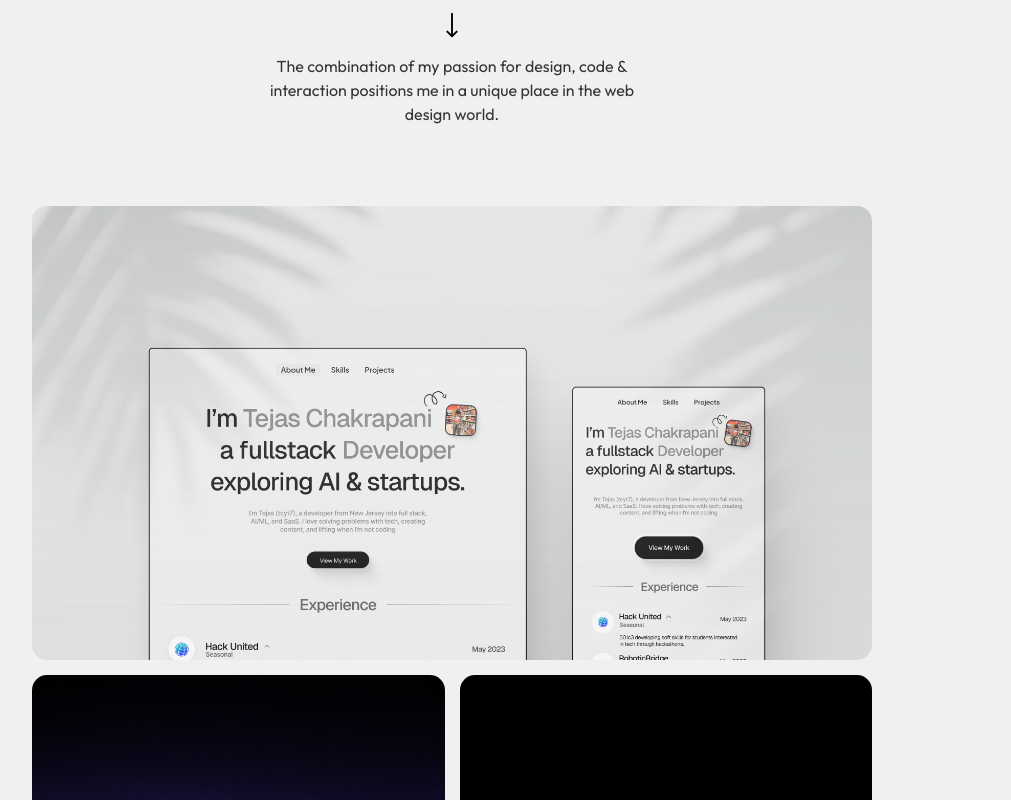
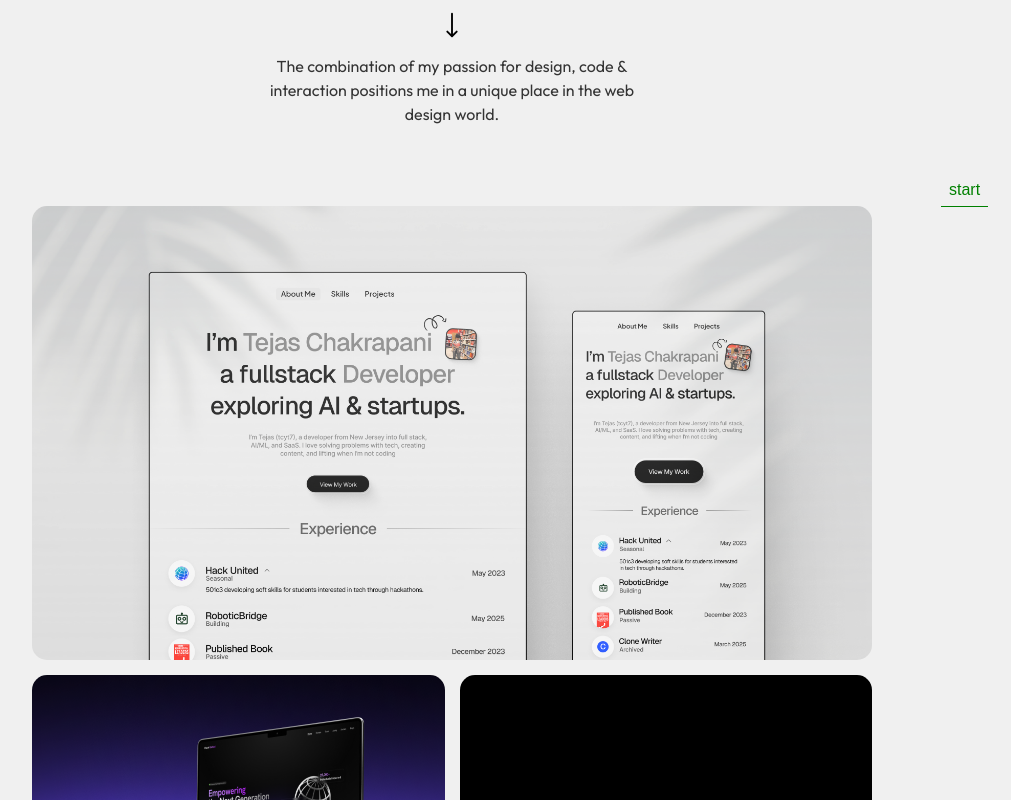
Before and after one commit to Prashantww/Portfolio, a React (Vite) app: page / in a window 1280 px wide. Shown: the part 1080-1880 px from the top of the page, without its empty margins (188-1199 px from the left). Built offline with nearby package versions, Linux system fonts and the light colour scheme.

Commit message:
Added project preview for readme file and done some grid gallery work

```diff
--- a/src/Components/GridGallery/GridGallery.jsx
+++ b/src/Components/GridGallery/GridGallery.jsx
@@ -1,9 +1,30 @@
 import React from "react";
+import { useRef } from "react";
 import styles from "./GridGallery.module.css";
+import gsap from "gsap";
+import { useGSAP } from "@gsap/react";
+import { ScrollTrigger } from "gsap/ScrollTrigger";
+
+gsap.registerPlugin(ScrollTrigger);
 
 const GridGallery = () => {
+  const gridContainerRef = useRef(null);
+
+  useGSAP(() => {
+    gsap.to(gridContainerRef.current.querySelectorAll("img"), {
+      y: 70,
+      scrollTrigger: {
+        trigger: gridContainerRef.current,
+        start: "top bottom",
+        end: "bottom top",
+        markers: true,
+        scrub: true,
+      },
+    });
+  });
+
   return (
-    <div className={styles.gridContainer}>
+    <div ref={gridContainerRef} className={styles.gridContainer}>
       <div className={`${styles.imgs} ${styles.portfolio}`}>
         <img src="/Images/portfolio.png" alt="" />
       </div>
--- a/src/Components/GridGallery/GridGallery.module.css
+++ b/src/Components/GridGallery/GridGallery.module.css
@@ -17,6 +17,14 @@
 
   overflow: hidden;
   border-radius: 5px;
+  display: flex;
+  align-items: end;
+}
+
+.imgs img {
+  width: 100%;
+  /* height: 100%; */
+  object-fit: cover;
 }
 
 .portfolio {
```
Also changed, not shown: public/Images/ProjectPreview/preview.png (added).
